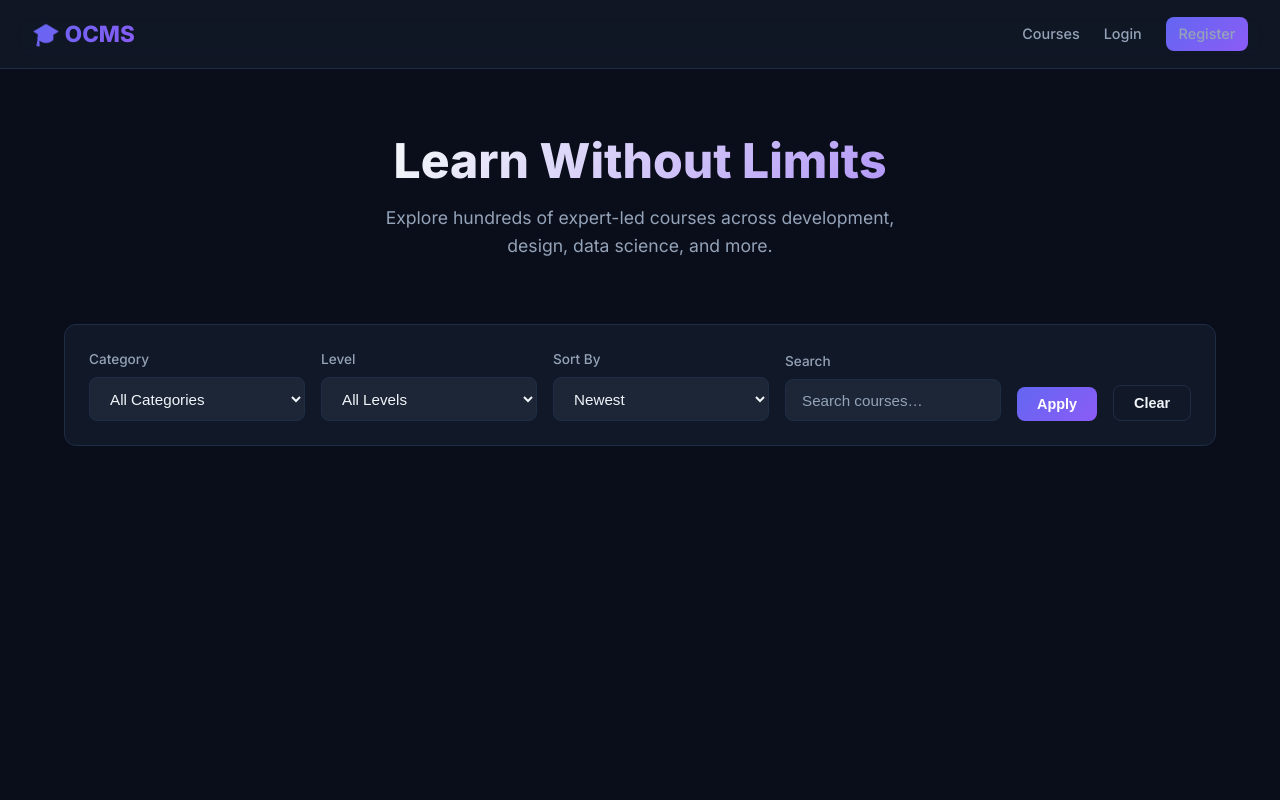
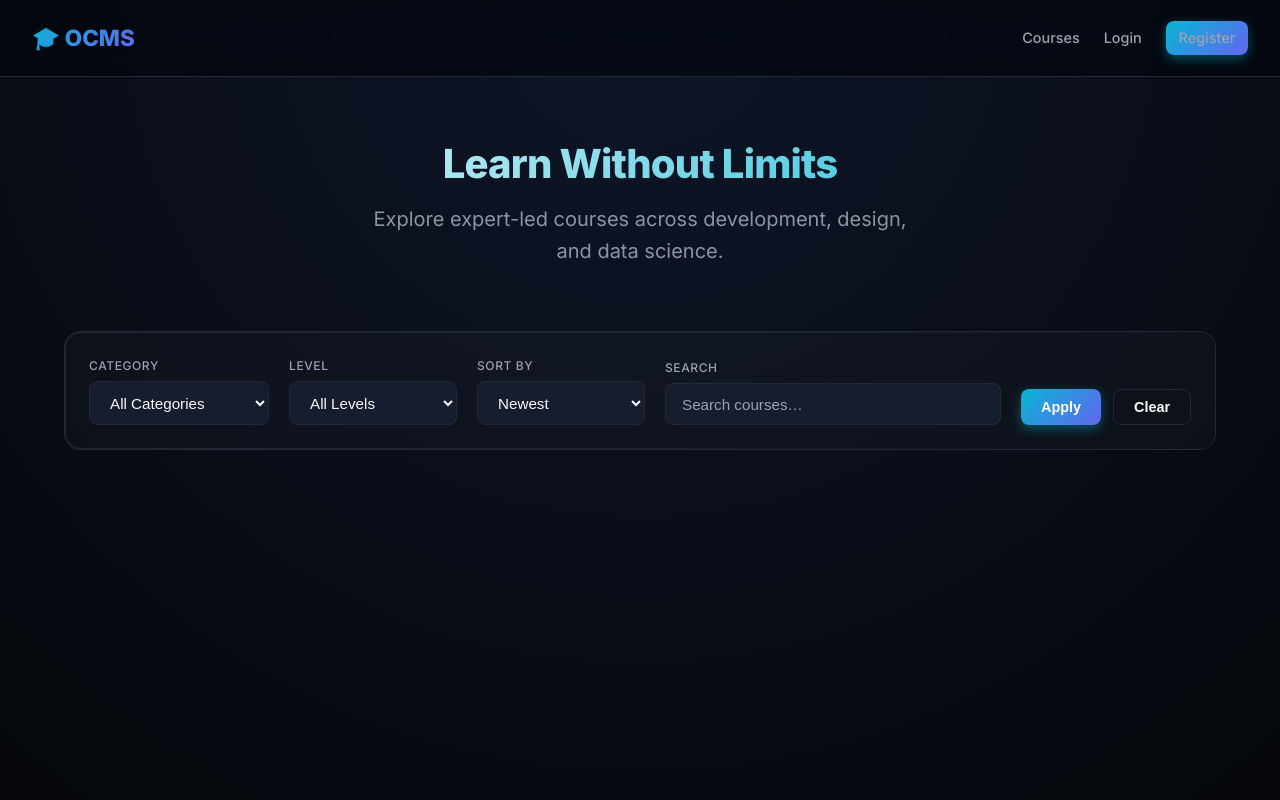
Before and after one commit to Omkarbonda/OCMS, a Django app: page / in a window 1280 px wide. Run offline with Django 5.2, Linux system fonts and the light colour scheme; data that the repository does not hold is empty.

Commit message:
feat: modernize frontend with premium dark theme and glassmorphism

```diff
--- a/static/css/ocms.css
+++ b/static/css/ocms.css
@@ -9,28 +9,33 @@
 }
 
 :root {
-    --bg: #0a0e1a;
-    --surface: #111827;
-    --surface2: #1c2637;
-    --border: #1e2d45;
-    --accent: #6366f1;
-    --accent2: #8b5cf6;
+    --bg: #05070a;
+    --surface: #0c111d;
+    --surface2: #161d2f;
+    --border: #1f2937;
+    --border-hover: #374151;
+    --accent: #06b6d4;
+    --accent-glow: rgba(6, 182, 212, 0.4);
+    --accent2: #6366f1;
     --success: #10b981;
     --warning: #f59e0b;
     --danger: #ef4444;
-    --text: #f1f5f9;
-    --muted: #94a3b8;
-    --card-glow: 0 0 0 1px rgba(99, 102, 241, .3), 0 8px 32px rgba(0, 0, 0, .5);
-    --radius: 12px;
-    --transition: .2s ease;
+    --text: #f9fafb;
+    --muted: #9ca3af;
+    --card-glow: 0 0 20px rgba(0, 0, 0, 0.4), 0 0 0 1px var(--border);
+    --card-hover-glow: 0 0 30px rgba(6, 182, 212, 0.15), 0 0 0 1px var(--accent);
+    --radius: 16px;
+    --radius-sm: 8px;
+    --transition: all 0.3s cubic-bezier(0.4, 0, 0.2, 1);
 }
 
 body {
-    font-family: 'Inter', sans-serif;
-    background: var(--bg);
+    font-family: 'Inter', system-ui, -apple-system, sans-serif;
+    background: radial-gradient(circle at top center, #0e1629 0%, var(--bg) 100%);
     color: var(--text);
     min-height: 100vh;
     line-height: 1.6;
+    -webkit-font-smoothing: antialiased;
 }
 
 /* ── Navbar ── */
@@ -38,9 +43,9 @@ body {
     display: flex;
     align-items: center;
     justify-content: space-between;
-    padding: 1rem 2rem;
-    background: rgba(17, 24, 39, .85);
-    backdrop-filter: blur(12px);
+    padding: 1.25rem 2rem;
+    background: rgba(5, 7, 10, 0.7);
+    backdrop-filter: blur(20px) saturate(180%);
     border-bottom: 1px solid var(--border);
     position: sticky;
     top: 0;
@@ -90,13 +95,16 @@ body {
 }
 
 .btn-primary {
+    background: var(--accent);
     background: linear-gradient(135deg, var(--accent), var(--accent2));
     color: #fff;
+    box-shadow: 0 4px 12px var(--accent-glow);
 }
 
 .btn-primary:hover {
-    filter: brightness(1.15);
-    transform: translateY(-1px);
+    filter: brightness(1.1);
+    transform: translateY(-2px);
+    box-shadow: 0 6px 20px var(--accent-glow);
 }
 
 .btn-outline {
@@ -106,8 +114,9 @@ body {
 }
 
 .btn-outline:hover {
-    border-color: var(--accent);
-    color: var(--accent);
+    background: rgba(255, 255, 255, 0.05);
+    border-color: var(--muted);
+    transform: translateY(-1px);
 }
 
 .btn-success {
@@ -131,12 +140,28 @@ body {
     border-radius: var(--radius);
     border: 1px solid var(--border);
     overflow: hidden;
-    transition: transform var(--transition), box-shadow var(--transition);
+    transition: var(--transition);
+    position: relative;
+}
+
+.card::after {
+    content: '';
+    position: absolute;
+    inset: 0;
+    border-radius: inherit;
+    padding: 1px;
+    background: linear-gradient(135deg, rgba(255, 255, 255, 0.1), transparent);
+    -webkit-mask: linear-gradient(#fff 0 0) content-box, linear-gradient(#fff 0 0);
+    mask: linear-gradient(#fff 0 0) content-box, linear-gradient(#fff 0 0);
+    -webkit-mask-composite: xor;
+    mask-composite: exclude;
+    pointer-events: none;
 }
 
 .card:hover {
-    transform: translateY(-4px);
-    box-shadow: var(--card-glow);
+    transform: translateY(-6px);
+    box-shadow: var(--card-hover-glow);
+    border-color: rgba(6, 182, 212, 0.3);
 }
 
 .card-body {
--- a/templates/course_list.html
+++ b/templates/course_list.html
@@ -23,20 +23,26 @@
     <div class="container">
         <!-- Hero -->
         <div class="hero">
-            <h1>Learn Without Limits</h1>
-            <p>Explore hundreds of expert-led courses across development, design, data science, and more.</p>
+            <h1
+                style="background: linear-gradient(135deg, #fff 0%, var(--accent) 100%); -webkit-background-clip: text; background-clip: text; -webkit-text-fill-color: transparent; font-size: 2.5rem; font-weight: 800; letter-spacing: -0.02em;">
+                Learn Without Limits</h1>
+            <p style="font-size: 1.25rem; color: var(--muted); opacity: 0.9;">Explore expert-led courses across
+                development, design, and data science.</p>
         </div>
 
         <!-- Filters -->
-        <div class="card card-body mb-3" style="display:flex;flex-wrap:wrap;gap:1rem;align-items:flex-end">
-            <div class="form-group" style="flex:1;min-width:160px;margin:0">
-                <label class="form-label">Category</label>
+        <div class="card card-body mb-3"
+            style="display:flex;flex-wrap:wrap;gap:1.25rem;align-items:flex-end; background: rgba(255,255,255,0.02); border-color: var(--border);">
+            <div class="form-group" style="flex:1;min-width:180px;margin:0">
+                <label class="form-label"
+                    style="text-transform: uppercase; letter-spacing: 0.05em; font-size: 0.75rem;">Category</label>
                 <select class="form-control" id="filterCategory">
                     <option value="">All Categories</option>
                 </select>
             </div>
-            <div class="form-group" style="flex:1;min-width:140px;margin:0">
-                <label class="form-label">Level</label>
+            <div class="form-group" style="flex:1;min-width:160px;margin:0">
+                <label class="form-label"
+                    style="text-transform: uppercase; letter-spacing: 0.05em; font-size: 0.75rem;">Level</label>
                 <select class="form-control" id="filterLevel">
                     <option value="">All Levels</option>
                     <option value="Beginner">Beginner</option>
@@ -44,20 +50,24 @@
                     <option value="Advanced">Advanced</option>
                 </select>
             </div>
-            <div class="form-group" style="flex:1;min-width:120px;margin:0">
-                <label class="form-label">Sort By</label>
+            <div class="form-group" style="flex:1;min-width:140px;margin:0">
+                <label class="form-label"
+                    style="text-transform: uppercase; letter-spacing: 0.05em; font-size: 0.75rem;">Sort By</label>
                 <select class="form-control" id="filterOrder">
                     <option value="-created_at">Newest</option>
                     <option value="price">Price ↑</option>
                     <option value="-price">Price ↓</option>
                 </select>
             </div>
-            <div class="form-group" style="flex:1;min-width:200px;margin:0">
-                <label class="form-label">Search</label>
+            <div class="form-group" style="flex:2;min-width:240px;margin:0">
+                <label class="form-label"
+                    style="text-transform: uppercase; letter-spacing: 0.05em; font-size: 0.75rem;">Search</label>
                 <input class="form-control" type="text" id="searchInput" placeholder="Search courses…">
             </div>
-            <button class="btn btn-primary" id="applyFilters">Apply</button>
-            <button class="btn btn-outline" id="clearFilters">Clear</button>
+            <div style="display: flex; gap: 0.75rem;">
+                <button class="btn btn-primary" id="applyFilters">Apply</button>
+                <button class="btn btn-outline" id="clearFilters">Clear</button>
+            </div>
         </div>
 
         <!-- Results count -->
--- a/templates/register.html
+++ b/templates/register.html
@@ -13,8 +13,9 @@
     <div class="auth-wrapper">
         <div class="auth-card card">
             <div class="auth-logo card-body" style="padding-bottom:0">
-                <h2>🎓 OCMS</h2>
-                <p class="text-muted mt-1" style="font-size:.9rem">Create your account</p>
+                <div style="font-size: 3rem; margin-bottom: 1rem; text-align: center;">🎓</div>
+                <h2 style="letter-spacing: -0.02em; text-align: center;">OCMS</h2>
+                <p class="text-muted mt-1" style="font-size:.95rem; text-align: center;">Create your account</p>
             </div>
             <div class="card-body">
                 <div id="alert" class="hidden"></div>
```
Also changed, not shown: templates/admin_dashboard.html (+10 -8 lines), templates/course_detail.html (+10 -7 lines), templates/instructor_dashboard.html (+7 -5 lines), templates/login.html (+4 -3 lines), templates/student_dashboard.html (+8 -6 lines).
